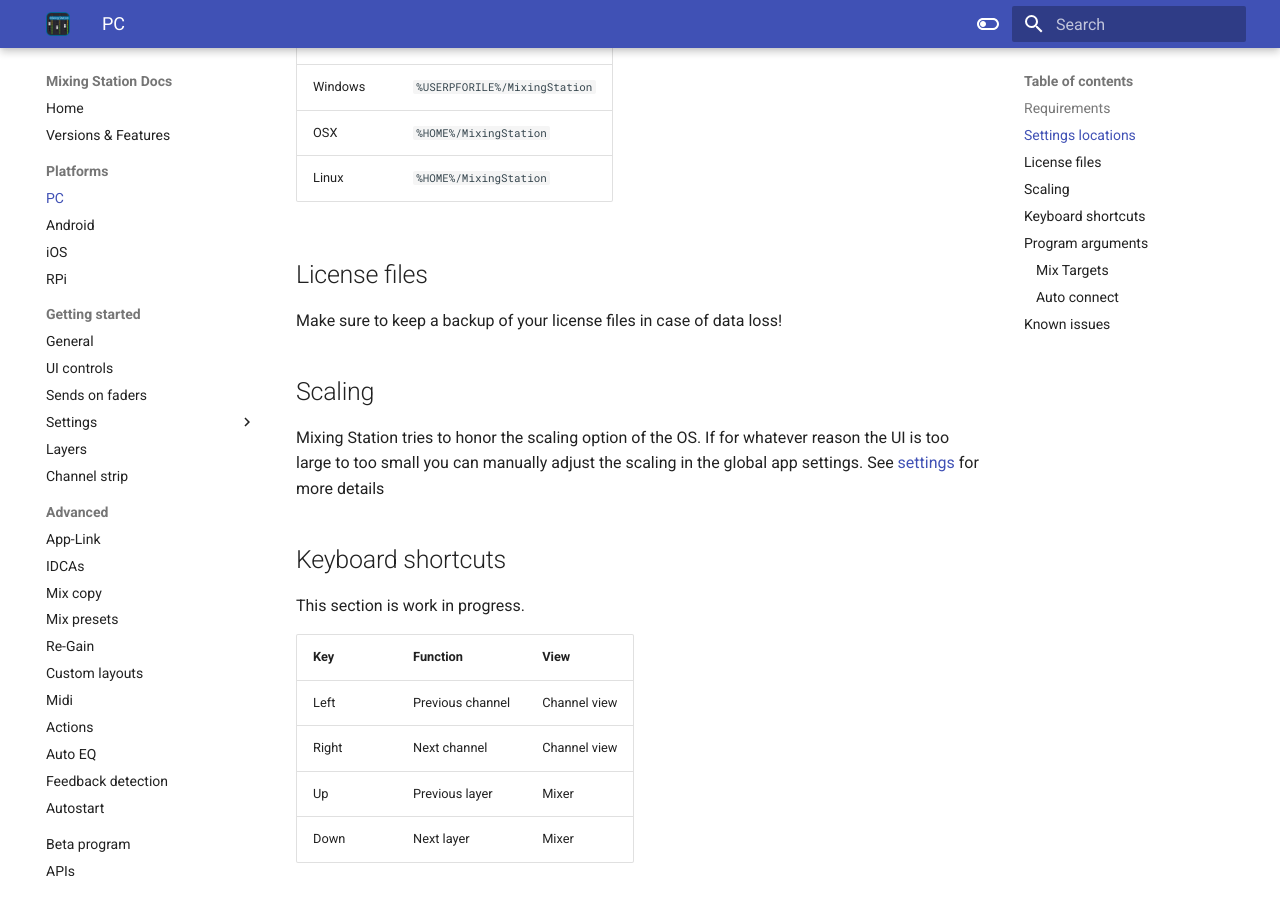
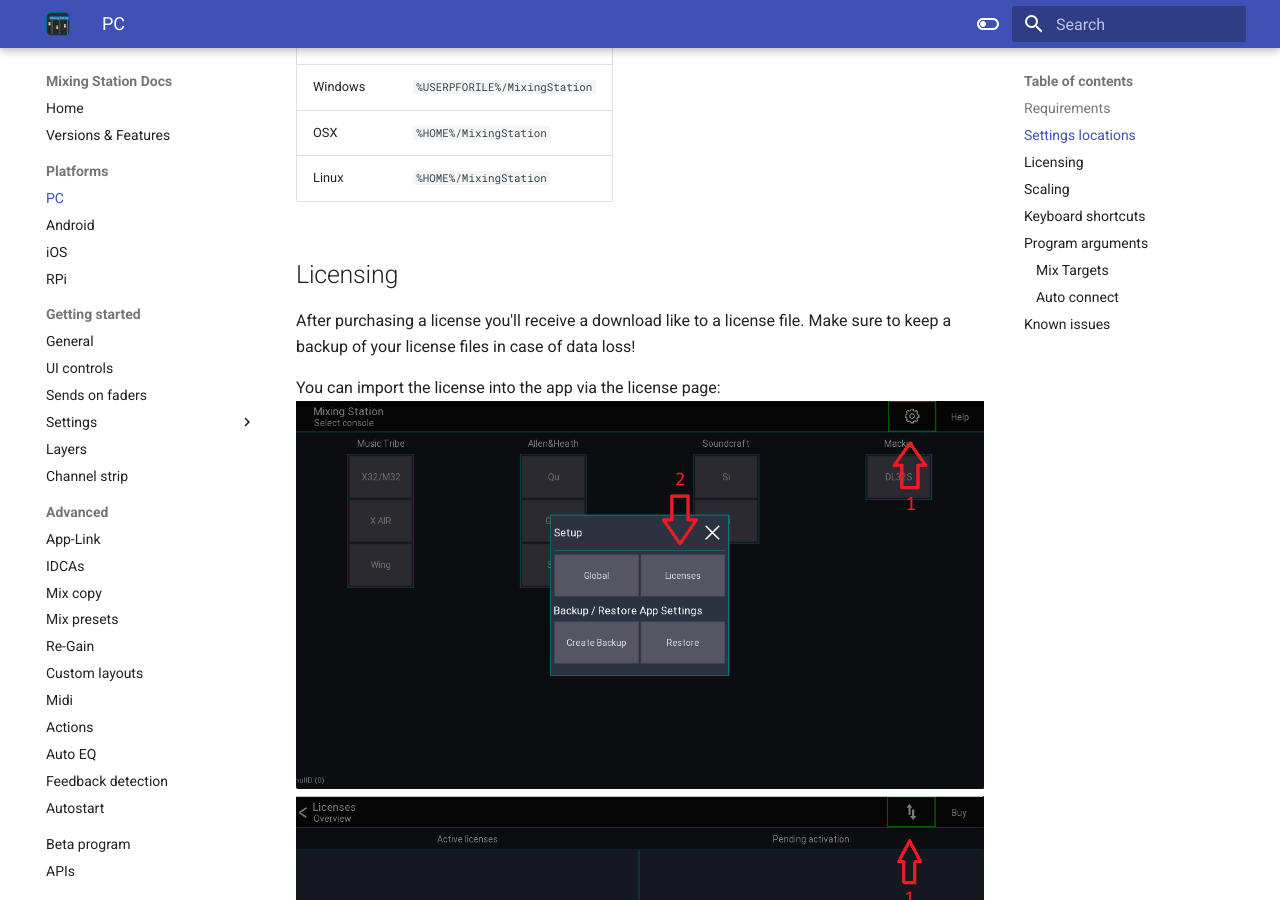
Before and after one commit to davidgiga1993/mixing-station-docs, an MkDocs documentation site: the page built from docs/platforms/pc.md, in a window 1280 px wide and 900 px high, scrolled down 642 px. Built offline with MkDocs 1.6.1 and Material for MkDocs 9.7.7, drawn with Linux system fonts in a browser that asks for light colours.

Commit message:
docs: clarify license file import for pc

```diff
--- a/docs/platforms/pc.md
+++ b/docs/platforms/pc.md
@@ -19,8 +19,13 @@
 | OSX | `%HOME%/MixingStation` |
 | Linux | `%HOME%/MixingStation` |
 
-## License files
-Make sure to keep a backup of your license files in case of data loss!
+## Licensing
+After purchasing a license you'll receive a download like to a license file. Make sure to keep a backup of your license files in case of data loss!
+
+You can import the license into the app via the license page:
+![menu](../img/license/pc-menu.png)
+![menu](../img/license/pc-file-import.png)
+![menu](../img/license/pc-license-file.png)
 
 ## Scaling
 Mixing Station tries to honor the scaling option of the OS.
```
Also changed, not shown: docs/img/license/pc-file-import.png (added), docs/img/license/pc-license-file.png (added), docs/img/license/pc-menu.png (added).
